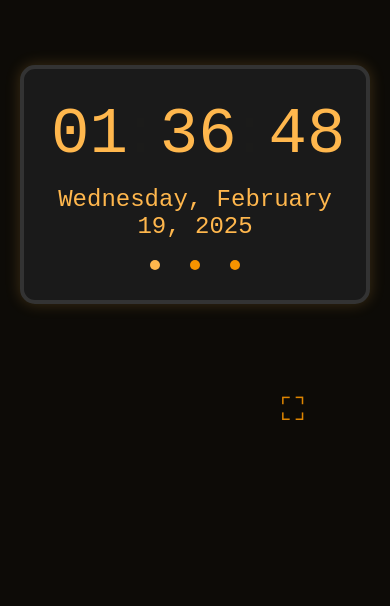
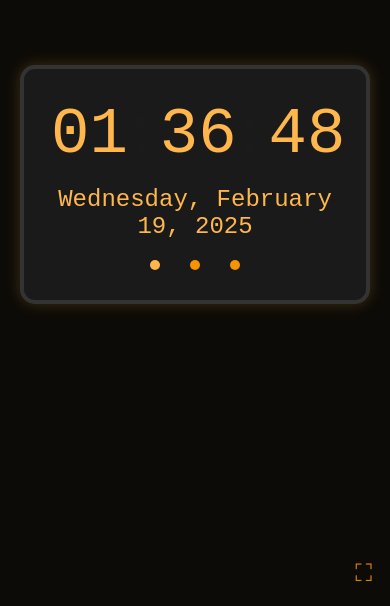
Before and after one commit to gituser6hij/retro-watch-project, a Next.js app: page / in a window 390 px wide. Shown: the part 238-844 px from the top of the page. Built offline with nearby package versions, Linux system fonts and the light colour scheme.

Commit message:
add:clocks5

```diff
--- a/app/styles.css
+++ b/app/styles.css
@@ -285,6 +285,14 @@ body {
   color: var(--primary-color);
 }
 
+@media (max-width: 768px) {
+  .fullscreen-button {
+    font-size: 1.5rem;
+    bottom: 10px;
+    right: 10px;
+  }
+}
+
 .nav-arrow {
   position: absolute;
   top: 50%;
```
